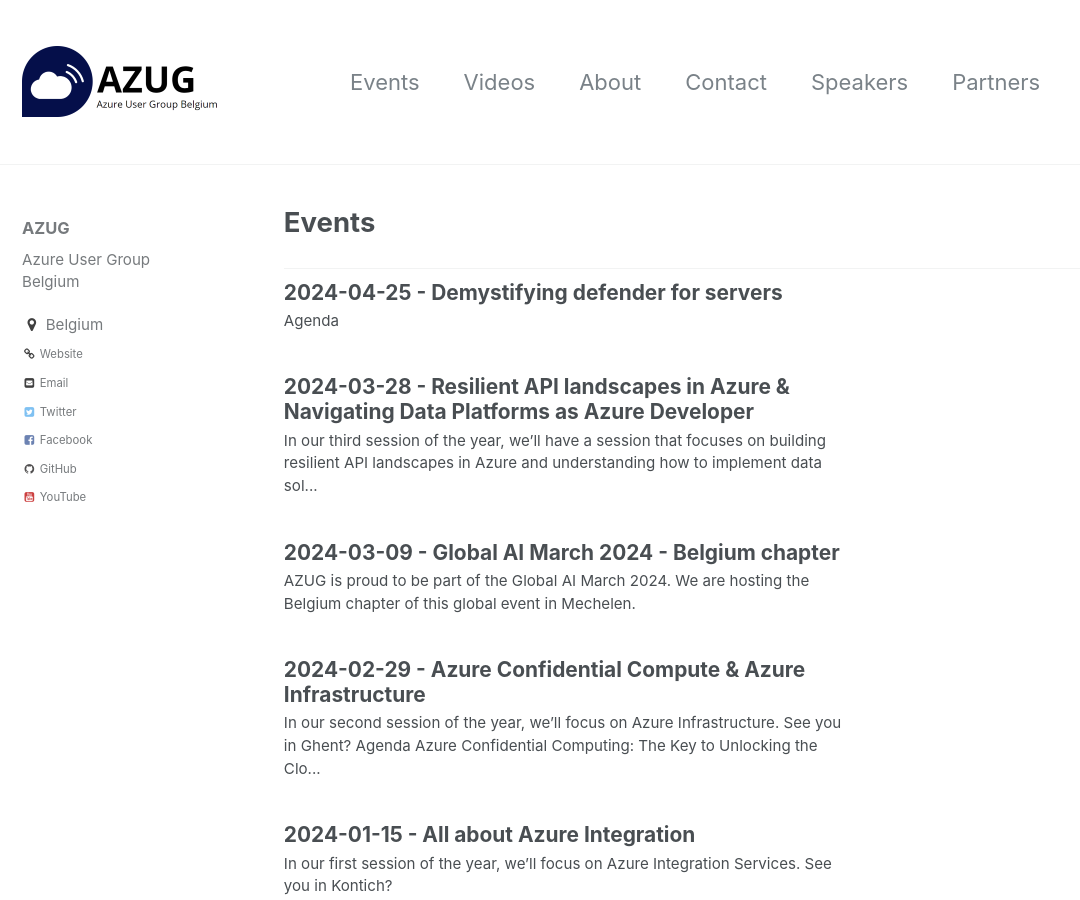
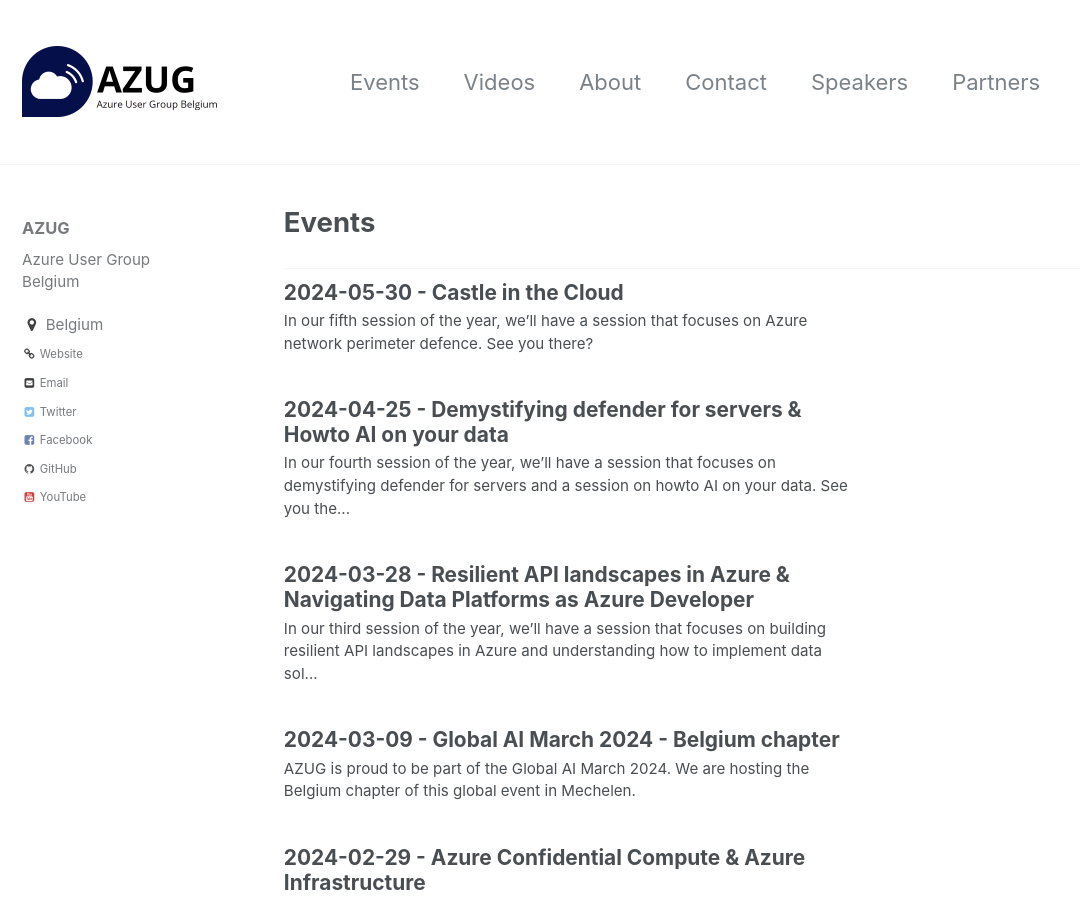
Before and after one commit to AzugBe/azugbe.github.io, a Jekyll site: the page built from _pages/events.html, in a window 1280 px wide and 900 px high. Shown: the whole window, without its empty margins (0-1080 px from the left). Built offline with Jekyll 4.4.1, drawn with Linux system fonts in a browser that asks for light colours; comment, search, counter and statistics services are not loaded.

Commit message:
add may event and update april (#152)
* add may event and update april

* update page descriptions

```diff
--- a/_posts/events/2024-04-25---demystifying-defender-for-servers.md
+++ b/_posts/events/2024-04-25---demystifying-defender-for-servers.md
@@ -1,6 +1,6 @@
 ---
 layout: single
-title: "2024-04-25 - Demystifying defender for servers"
+title: "2024-04-25 - Demystifying defender for servers & Howto AI on your data"
 date: 2024-04-25 18:00:00 +0000
 comments: true
 published: true
@@ -8,6 +8,8 @@ categories: ["events"]
 tags: ["Events"]
 author: ["Kris van der Mast"]
 ---
+
+In our fourth session of the year, we'll have a session that focuses on demystifying defender for servers and a session on howto AI on your data. See you there?
 
 ## Agenda
 
@@ -24,7 +26,16 @@ In this session we will have a view on how to correctly onboard Azure Virtual Ma
 
 **Speaker:  Bjorn Jackers** Senior Office 365 en Azure Consultant bij delaware BeLux.
 
-### tba
+### Howto AI on your data
+
+<img src="/assets/media/speakers/gitte-vermeiren.jpg" alt=" Gitte Vermeiren" align="right" height="100" width="100" style="margin-right: 20px;">
+AI is the new buzzword in town. Everybody wants to AI! And now even your users come to you and ask if they can chat with their business data. But where and how do you get started with this???
+
+In this session I will walk you through the steps that are needed to build an application that can do AI on your data using the components in the Azure platform. You will learn about Azure Open AI service and the different AI models you can use out of the box. I will cover Azure AI search for supporting vectorized search on your data. I will cover how to combine the 2 of them to implement the RAG pattern (Retrieval Augmented Generation).
+
+In this session you will learn how to build an app where you can chat with your data and what the common patterns and use cases are we see customers use when setting this up.
+
+**Speaker:  Gitte Vermeiren** FastTrack for Azure Engineer at Microsoft
 
 
 ## Practical details
--- /dev/null
+++ b/_posts/events/2024-05-30---castle-in-the-cloud.md
@@ -0,0 +1,52 @@
+---
+layout: single
+title: "2024-05-30 - Castle in the Cloud"
+date: 2024-05-30 18:00:00 +0000
+comments: true
+published: true
+categories: ["events"]
+tags: ["Events"]
+author: ["Glenn Colpaert"]
+---
+
+In our fifth session of the year, we'll have a session that focuses on Azure network perimeter defence. See you there?
+
+## Agenda
+
+### First Speaker TBA
+
+First Session TBA
+
+### Castle in the Cloud: Azure network perimeter defense
+
+<img src="/assets/media/speakers/leo-visser.jpg" alt=" Leo Visser" align="right" height="100" width="100" style="margin-right: 20px;">
+In the cloud you want to protect everything with Identity! Although not untrue we still see many developments in technologies like the Azure Application Gateway and the Azure Firewall. Having all PaaS resources publicly available is not preferred according to current best practices in security. So IT environments are moving back to a more perimeter focused defense where only a couple of points are connected to the wider internet.
+
+During this talk you will learn how to use the application gateway and azure firewall to protect the connected points. You will also learn how to make sure zero trust principles can be applied internally to make a network which is secure and in control. So if you want to develop a strong defense in the cloud using the most modern techniques then join this session!
+
+**Speaker:  Leo Visser** Microsoft MVP & Cloud Consultant @ OGD.
+
+
+## Practical details
+
+**Event date:** May 30th, 2024 - you are welcome from 17:30, food served at 18:00, session starts 18:30.
+
+**Event location:**<br />
+
+<img width="120" height="60" align="right" alt="Codit" src="/assets/media/sponsors/logo-codit.png">Codit<br/>
+Gaston Crommenlaan 14<br/>
+9050 Ghent<br/>
+Belgium
+
+## Register via Pretix
+
+<link rel="stylesheet" type="text/css" href="https://pretix.eu/azug/20240425/widget/v1.css">
+<script type="text/javascript" src="https://pretix.eu/widget/v1.en.js" async></script>
+<pretix-widget event="https://pretix.eu/azug/20240530/" single-item-select="button"></pretix-widget>
+<noscript>
+   <div class="pretix-widget">
+        <div class="pretix-widget-info-message">
+            JavaScript is disabled in your browser. To access our ticket shop without JavaScript, please <a target="_blank" rel="noopener" href="https://pretix.eu/azug/20240425/">click here</a>.
+        </div>
+    </div>
+</noscript>
```
Also changed, not shown: index.md (+4 -1 lines), assets/media/speakers/gitte-vermeiren.jpg (added), assets/media/speakers/leo-visser.jpg (added).
